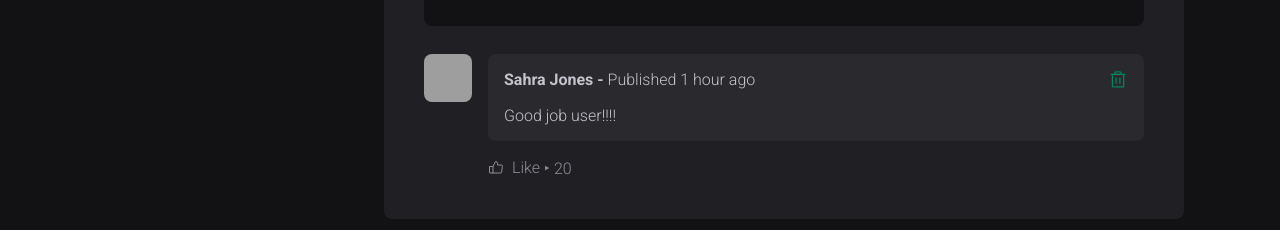
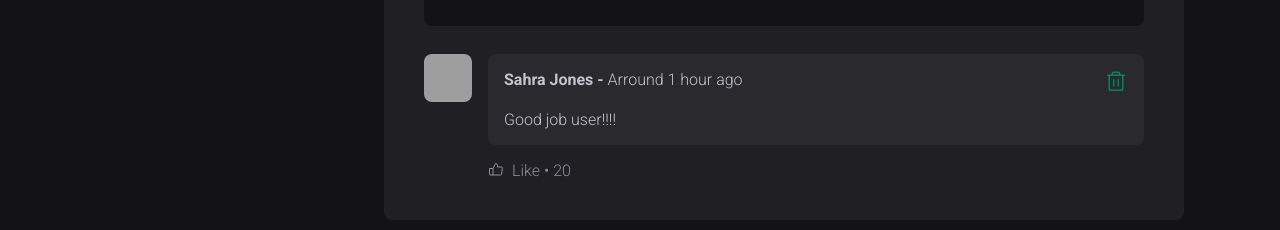
Before and after one commit to amaralBruno27866/feedPage, a React (Vite) app in the folder feedPage/: page / in a window 1280 px wide. Shown: the part 565-795 px from the top of the page. Built offline with nearby package versions, Linux system fonts and the light colour scheme; grey boxes are pictures that could not be loaded.

Commit message:
Fixing comment and post components

```diff
--- a/feedPage/src/components/Comment.jsx
+++ b/feedPage/src/components/Comment.jsx
@@ -11,12 +11,12 @@ export function Comment(){
                     <header>
                         <div className={styles.aoutherAdnTime}>
                             <strong>Sahra Jones - </strong>
-                            <time title="date and hour" dateTime="date USA">
-                                Published 1 hour ago
+                            <time title="May 13 at 08:13PM" dateTime="2023-05-13 20:13:30">
+                                Arround 1 hour ago
                             </time>
                         </div>
                         <button title='Delete'>
-                            <Trash size={20} />
+                            <Trash size={24} />
                         </button>
                     </header>
                     <p>Good job user!!!!</p>
--- a/feedPage/src/components/Post.jsx
+++ b/feedPage/src/components/Post.jsx
@@ -40,7 +40,7 @@ export function Post(){
                     <button type='submit'>Publish</button>
                 </footer>
             </form>
-            <div>
+            <div className={styles.commentList}>
                 <Comment />
             </div>
         </article>
--- a/feedPage/src/styles/Comment.module.css
+++ b/feedPage/src/styles/Comment.module.css
@@ -22,7 +22,7 @@
 
 .commentContent header{
     display: flex;
-    align-items: center;
+    align-items: flex-start;
     justify-content: space-between;
 }
 
@@ -80,6 +80,6 @@
 }
 
 .commentBox footer button span::before{
-    content: "\2023";
+    content: "\2022";
     padding: 0 0.25rem;
 }
```
